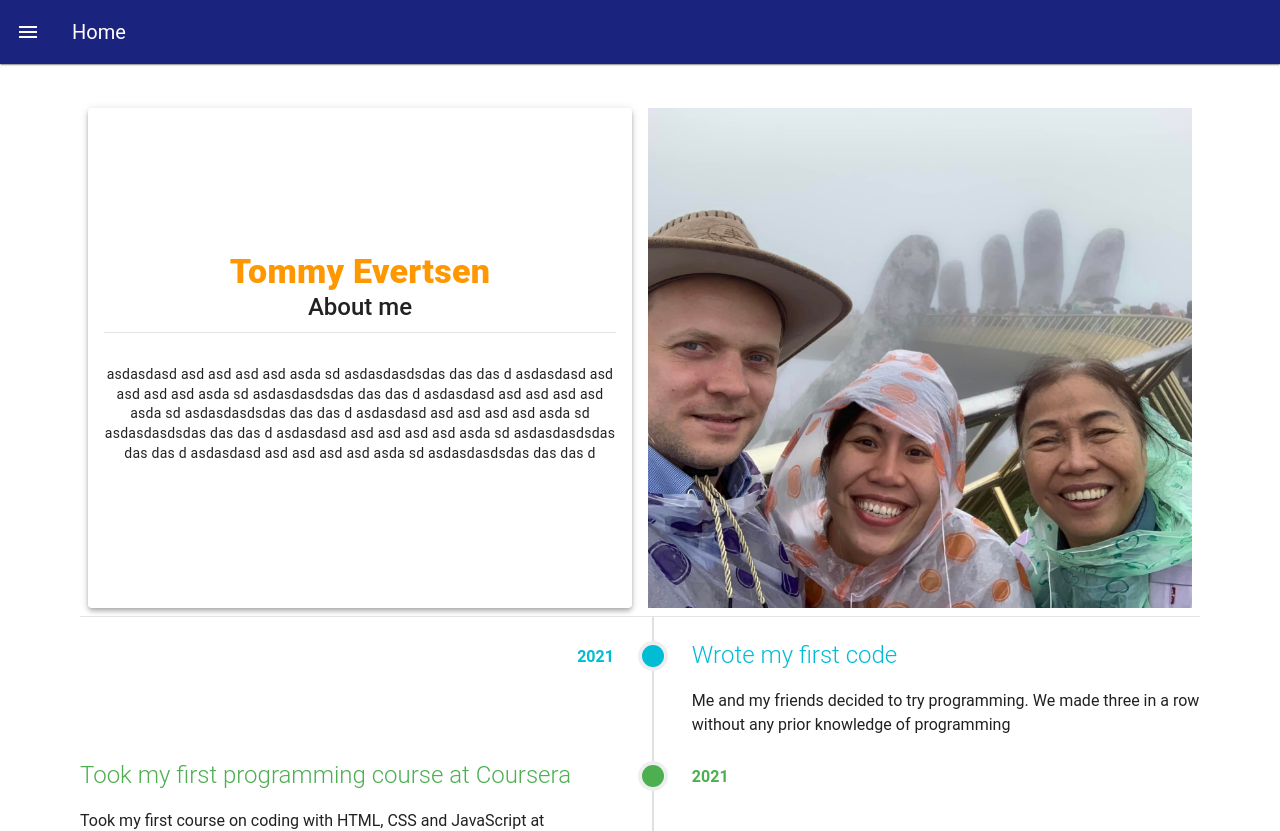
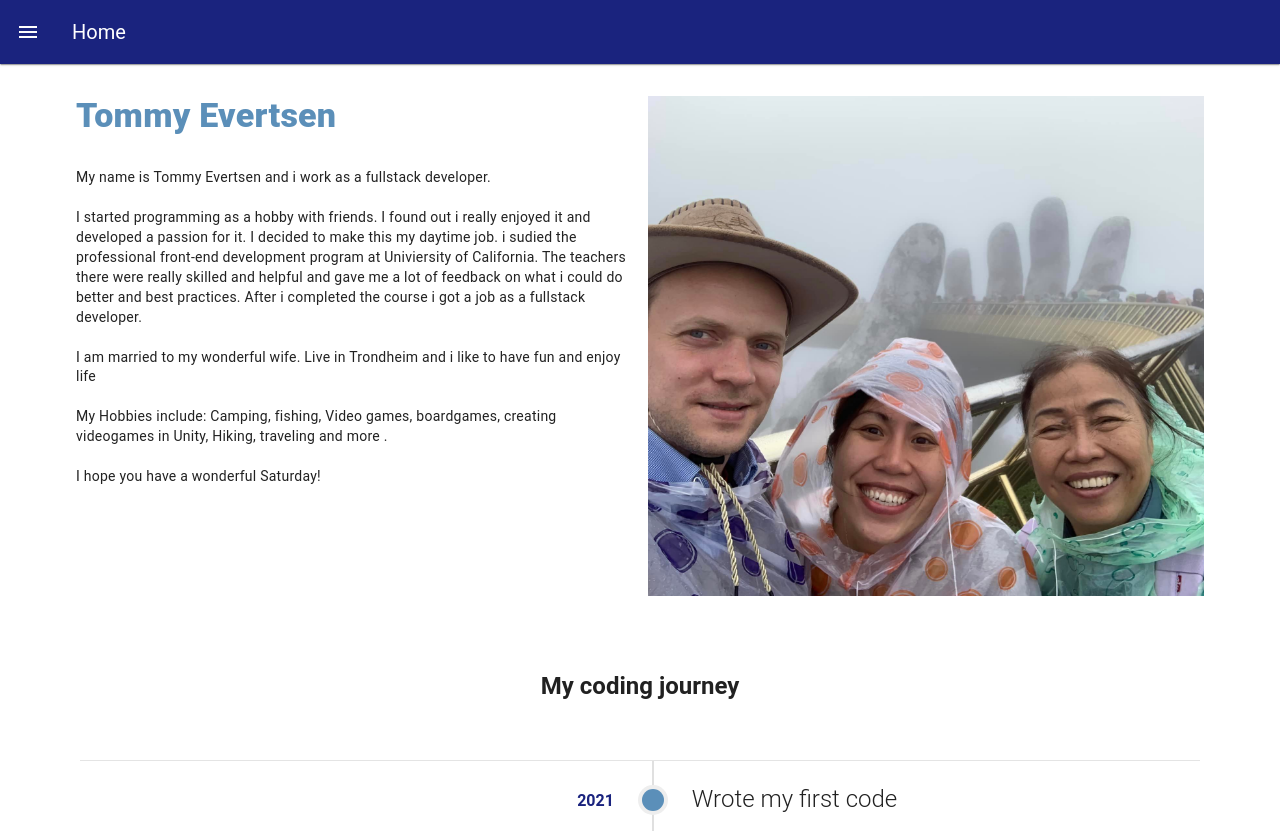
Before and after one commit to TommyEvertsen/Portofolio2, a Vue app: page /about in a window 1280 px wide. Shown: the top 831 px of the page. Built offline with nearby package versions, Linux system fonts and the light colour scheme.

Commit message:
Continue on about me page

```diff
--- a/src/App.vue
+++ b/src/App.vue
@@ -12,4 +12,7 @@
 
 <script setup>
 import { RouterView } from "vue-router";
+import { useDisplay } from 'vuetify'
+
+const { mobile } = useDisplay()
 </script>
--- a/src/Pages/About-me.vue
+++ b/src/Pages/About-me.vue
@@ -1,28 +1,37 @@
 <template>
   <v-container class="px-10 mt-5">
-    <v-row no-gutters>
-      <v-col class="pa-2">
-        <AboutMe />
+    <v-row>
+      <v-col class="pa-2" justify="center" cols="12" md="6" sm="12" xs="12">
+        <AboutMeComponent />
       </v-col>
-      <v-col class="pa-2">
-        <v-img
-          aspect-ratio="16/9"
-          cover
-          src="@/assets/onthehand.jpg"
-          height="500"
-          max-width="800"
-          width="100%"
-        ></v-img>
+      <v-col class="pa-2" justify="center" cols="12" md="6" sm="12" xs="12">
+        <v-img aspect-ratio="16/9" cover src="@/assets/onthehand.jpg" height="500" max-width="800" width="100%"></v-img>
       </v-col>
     </v-row>
 
-    <v-divider></v-divider>
 
-    <TimeLine />
+
+    <v-container class="mt-15 mb-10">
+
+      <h2 class="text-center">My coding journey</h2>
+
+    </v-container>
+
+    <TimeLine v-if="smAndUp" />
+    <TimeLineMobile v-if="smAndDown" />
+
   </v-container>
 </template>
 
 <script setup>
 import TimeLine from "@/components/TimeLine.vue";
-import AboutMe from "@/components/AboutMe.vue";
+import AboutMeComponent from "@/components/AboutMeComponent.vue";
+import TimeLineMobile from "@/components/TimeLineMobile.vue"
+import { useDisplay } from 'vuetify'
+
+
+const { smAndUp } = useDisplay()
+const { smAndDown } = useDisplay()
 </script>
+
+<style></style>
--- a/src/components/AboutMe.vue
+++ /dev/null
@@ -1,28 +0,0 @@
-<template>
-  <v-sheet
-    class="d-flex align-center justify-center flex-wrap text-center mx-auto px-4"
-    elevation="4"
-    height="500"
-    max-width="800"
-    width="100%"
-    rounded
-  >
-    <div>
-      <h2 class="text-h4 font-weight-black text-orange">Tommy Evertsen</h2>
-
-      <div class="text-h5 font-weight-medium mb-2">About me</div>
-
-      <v-divider> </v-divider>
-
-      <p class="text-body-2 mt-8">
-        asdasdasd asd asd asd asd asda sd asdasdasdsdas das das d asdasdasd asd
-        asd asd asd asda sd asdasdasdsdas das das d asdasdasd asd asd asd asd
-        asda sd asdasdasdsdas das das d asdasdasd asd asd asd asd asda sd
-        asdasdasdsdas das das d asdasdasd asd asd asd asd asda sd asdasdasdsdas
-        das das d asdasdasd asd asd asd asd asda sd asdasdasdsdas das das d
-      </p>
-    </div>
-  </v-sheet>
-</template>
-
-<script setup></script>
--- /dev/null
+++ b/src/components/AboutMeComponent.vue
@@ -0,0 +1,69 @@
+<template>
+  <v-sheet height="500" max-width="800" width="100%" rounded>
+    <div>
+      <h2 class="text-h4 font-weight-black headlineMe ">Tommy Evertsen</h2>
+
+
+
+
+      <div class="text-body-2 mt-8 about-me-text">
+        <p>
+          My name is Tommy Evertsen and i work as a fullstack developer.</p>
+
+        <p class="pt-5">
+          I started programming as a hobby with friends. I found out i really enjoyed it and developed a passion for it.
+          I decided to make this my daytime job. i sudied the professional front-end development program at Univiersity
+          of California.
+          The teachers there were really skilled and helpful and gave me a lot of feedback on what i could do better and
+          best practices. After i completed the course i got a job as a fullstack developer.
+        </p>
+
+        <p class="pt-5">
+          I am married to my wonderful wife. Live in Trondheim and i like to have fun and enjoy life
+        </p>
+
+        <p class="pt-5">
+          My Hobbies include: Camping, fishing, Video games, boardgames, creating videogames in Unity, Hiking, traveling
+          and <span>
+            <v-tooltip activator="parent" location="bottom">(Drinking beer)</v-tooltip>
+            more
+          </span>.
+        </p>
+
+        <p class="pt-5">
+          I hope you have a wonderful {{ day }}!
+        </p>
+      </div>
+
+
+
+    </div>
+  </v-sheet>
+</template>
+
+<script setup>
+const days = ["Sunday", "Monday", "Tuesday", "Wednesday", "Thursday", "Friday", "Saturday"];
+const date = new Date();
+let day = days[date.getDay()];
+
+</script>
+
+<style>
+.about-me-text {
+  line-height: 2em
+}
+
+.headlineMe {
+  color: #5B8FB9;
+}
+
+@media screen and (max-width: 950px) {
+  .about-me-text {
+    text-align: center;
+  }
+
+  .headlineMe {
+    text-align: center;
+  }
+}
+</style>
--- a/src/components/TimeLine.vue
+++ b/src/components/TimeLine.vue
@@ -1,21 +1,12 @@
 <template>
+  <v-divider> </v-divider>
   <v-timeline align="start">
-    <v-timeline-item
-      v-for="(year, i) in years"
-      :key="i"
-      :dot-color="year.color"
-      size="small"
-    >
+    <v-timeline-item v-for="(year, i) in years" :key="i" :dot-color="year.color" size="small">
       <template v-slot:opposite>
-        <div
-          :class="`pt-1 headline font-weight-bold text-${year.color}`"
-          v-text="year.year"
-        ></div>
+        <div :class="`pt-1 headlineDate font-weight-bold `" v-text="year.year"></div>
       </template>
       <div>
-        <h2
-          :class="`mt-n1 headline font-weight-light mb-4 text-${year.color} `"
-        >
+        <h2 :class="`mt-n1 headlineText font-weight-light mb-4  `">
           {{ year.title }}
         </h2>
         <div>
@@ -28,46 +19,60 @@
 <script setup>
 const years = [
   {
-    color: "cyan",
+    color: "#5B8FB9",
     year: "2021",
     title: "Wrote my first code",
     text: "Me and my friends decided to try programming. We made three in a row without any prior knowledge of programming",
   },
   {
-    color: "green",
+    color: "#5B8FB9",
     year: "2021",
     title: "Took my first programming course at Coursera",
     text: "Took my first course on coding with HTML, CSS and JavaScript at Coursera. This is where i got hooked on programming.",
   },
   {
-    color: "pink",
+    color: "#5B8FB9",
     year: "2022",
     title: "Completed a coding bootcamp",
     text: "Completed a web development bootcamp. Here i learned a lot about programming and really enjoyed the experience.",
   },
   {
-    color: "amber",
+    color: "#5B8FB9",
     year: "2022",
     title: "Did some freelance web development",
     text: "Made a web page for a photograper and for a restaurant for a small amount of money and a big amount of work and learning experience",
   },
   {
-    color: "orange",
+    color: "#5B8FB9",
     year: "2022",
     title: "Started to study at University of California San-Diego",
     text: "Studied Front-end development with JavaScript and React. The teachers were really good and interactive and made a great learning experience",
   },
   {
-    color: "purple",
+    color: "#5B8FB9",
     year: "2023",
     title: "Finished my study at University of California San-Diego",
-    text: "Finished my program at the University",
+    text: "Finished my program at the University. Now i felt ready to start working as a developer. ",
   },
   {
-    color: "brown",
+    color: "#5B8FB9",
     year: "2023",
     title: "Got a job as Fullstack developer at Hjelseth Computers",
     text: "My dream came true, to work as a devloper. I feel very happy to be part of this great ever evolving thing",
   },
 ];
 </script>
+
+<style>
+.v-timeline--vertical.v-timeline .v-timeline-item:nth-child(2n) .v-timeline-item__body {
+  text-align: end;
+}
+
+.headlineText {
+  font-weight: 500;
+}
+
+.headlineDate {
+  color: #1A237E;
+}
+</style>
--- /dev/null
+++ b/src/components/TimeLineMobile.vue
@@ -0,0 +1,57 @@
+<template>
+    <div class="d-flex justify-space-around">
+        <v-timeline truncate-line="start">
+            <v-timeline-item v-for="item in years">
+                <template v-slot:opposite>
+                    {{ item.year }}
+                </template>
+                {{ item.title }}
+            </v-timeline-item>
+
+
+        </v-timeline>
+    </div>
+</template>
+
+<script setup>
+const years = [
+    {
+        year: "2021",
+        title: "Wrote my first code",
+    },
+    {
+        year: "2021",
+        title: "Took my first programming course at Coursera",
+    },
+    {
+        year: "2022",
+        title: "Completed a coding bootcamp",
+    },
+    {
+        year: "2022",
+        title: "Did some freelance web development",
+    },
+    {
+        year: "2022",
+        title: "Started to study at University of California San-Diego",
+    },
+    {
+        year: "2023",
+        title: "Finished my study at University of California San-Diego",
+    },
+    {
+        year: "2023",
+        title: "Got a job as Fullstack developer at Hjelseth Computers",
+    },
+];
+</script>
+
+<style>
+.v-timeline-divider__inner-dot {
+    background-color: #5B8FB9 !important;
+}
+
+.v-timeline-item__opposite {
+    color: #1A237E !important;
+}
+</style>
```
Also changed, not shown: src/Pages/Certificates.vue (+23 -67 lines), src/components/NavigationDrawer.vue (+13 -41 lines).
